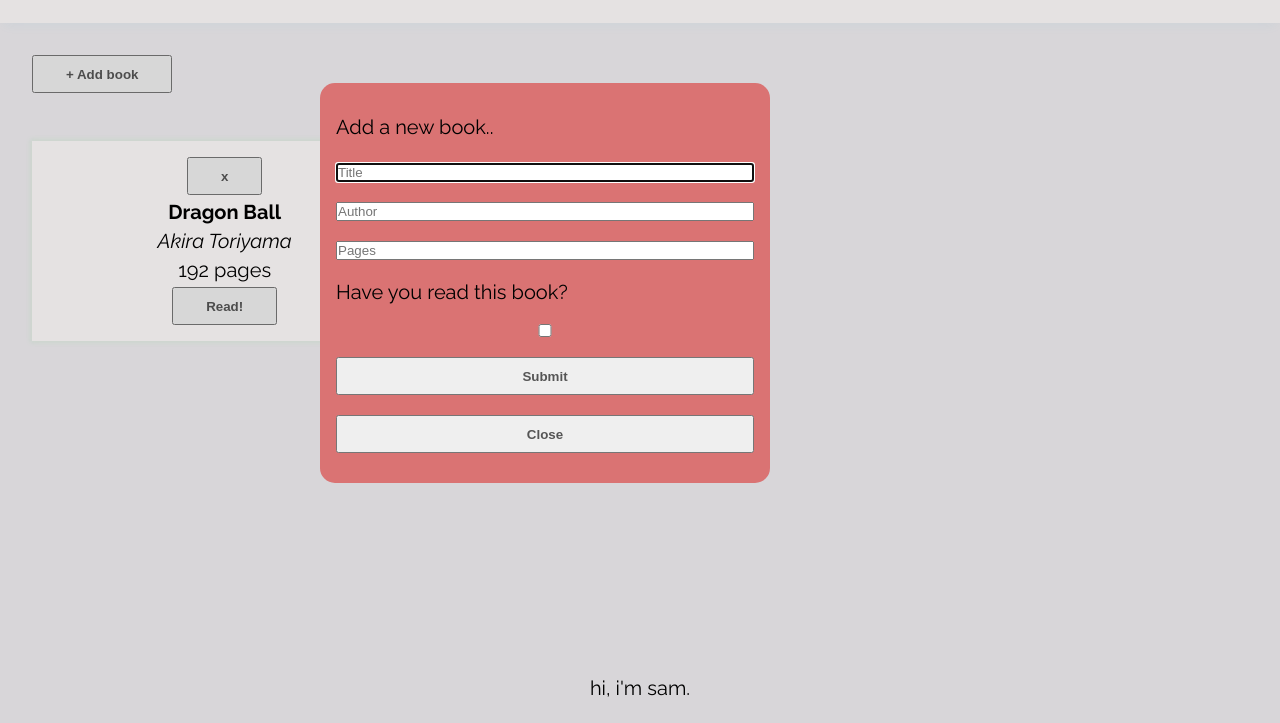
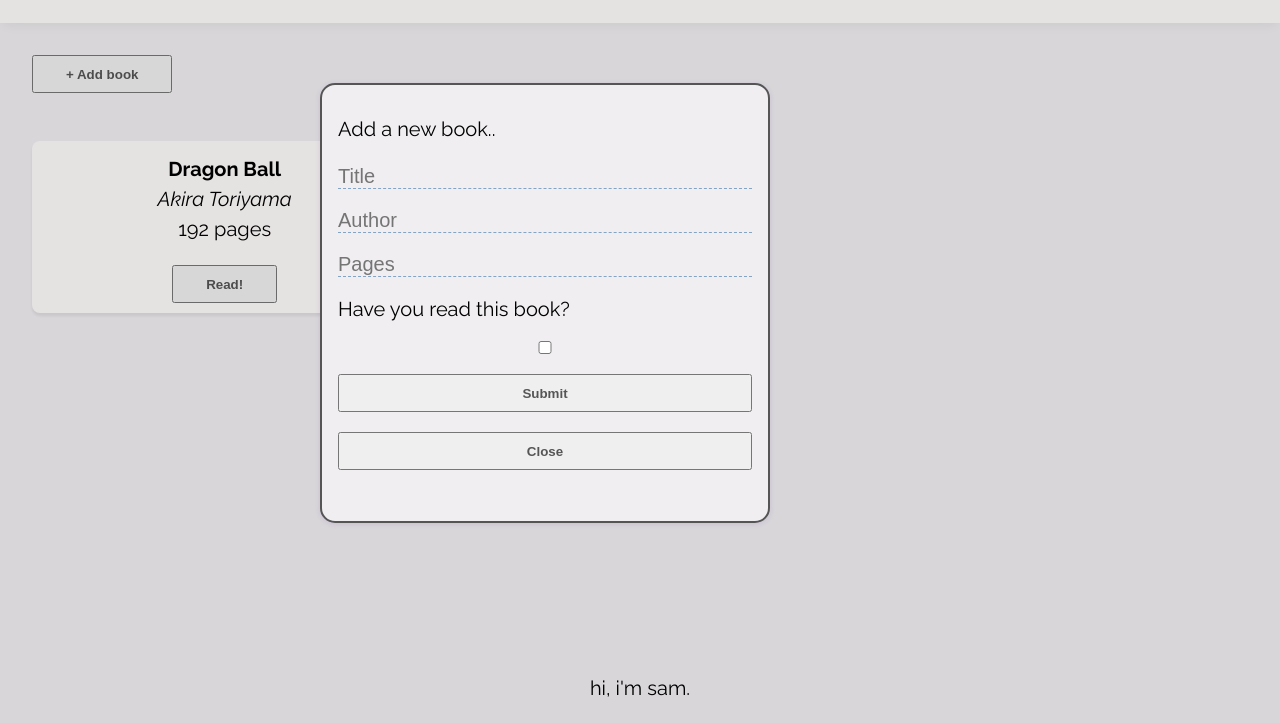
Before and after one commit to sam-martini/odin-library, a plain HTML site: page index.html in a window 1280 px wide. Both pictures are taken after a click on the button "+ Add book". Shown: the part 77-800 px from the top of the page. Drawn offline with Linux system fonts and the light colour scheme.

Commit message:
Style book-card; Style form

```diff
--- a/script.js
+++ b/script.js
@@ -64,9 +64,11 @@ function displayBooks() {
         author.textContent = book.author;
 
         const pages = document.createElement('p');
-        pages.textContent = `${book.pages} pages`;
+        if (book.pages > 0) {
+            pages.textContent = `${book.pages} pages`;
+        };
 
-        const removeBtn = document.createElement('button');
+        const removeBtn = document.createElement('div');
         removeBtn.classList.add('remove-btn');
         removeBtn.textContent = 'x';
         removeBtn.addEventListener('click', () => {
--- a/style.css
+++ b/style.css
@@ -27,7 +27,7 @@ header {
     padding-left: 2rem;
     font-weight: 700;
     background-color: var(--white);
-    box-shadow: 0px 5px 12px -4px #33c4f010;
+    box-shadow: 0px 5px 12px -4px rgba(0, 0, 0, 0.067);
 }
 
 
@@ -49,16 +49,40 @@ main {
     display: flex;
     flex-direction: column;
     align-items: center;
-    gap: 5px;
+    justify-items: center;
+    gap: 6px;
     padding: 1rem .5rem;
-    box-shadow: 0px 0px 5px 2px #5bf26a17;
-    background-color: #fffbfb;
+    border-radius: 8px;
+    position: relative;
+    box-shadow: rgba(0, 0, 0, 0.067) 0px 3px 3px 0px;
+    background-color: var(--white);
+}
+.book-card .remove-btn {
+    position: absolute;
+    right: 0;
+    top: 0;
+    padding: 0 10px;
+    opacity: 15%;
+    font-size: 1.5rem;
+}
+.book-card .remove-btn:hover {
+    cursor: pointer;
+    color: #f96060;
+    font-weight: bold;
+    opacity: 60%;
 }
 .book-card p:first-of-type {
     font-weight: 600;
 }
 .book-card p:nth-of-type(2) {
     font-style: italic;
+}
+.book-card p:nth-of-type(3) {
+    margin-bottom: 3.5rem;
+}
+.book-card .read-status-btn {
+    position: absolute;
+    bottom: 10px;
 }
 
 
@@ -79,13 +103,13 @@ footer {
     left: 25%;
     top: 20%;
     width: 50%;
-    height: 50%;
+    height: 55%;
     max-width: 450px;
-    background-color: #da7373;
-
     padding: 2rem 1rem;
-    border: none;
+    border: 2px solid var(--font-grey);
     border-radius: 15px;
+    box-shadow: 0px 1px 5px 0px rgba(128, 76, 177, 0.172);
+    background-color: var(--grey);
 }
 
 .modal p {
@@ -97,7 +121,15 @@ footer {
     flex-direction: column;
     gap: 20px;
 }
-
+.book-form input {
+    border: none;
+    border-bottom: 1px dashed #83A4C5;
+    background-color: transparent;
+    font-size: 1.25rem;
+}
+.book-form input:focus {
+    outline: none;
+}
 
 
 
```
